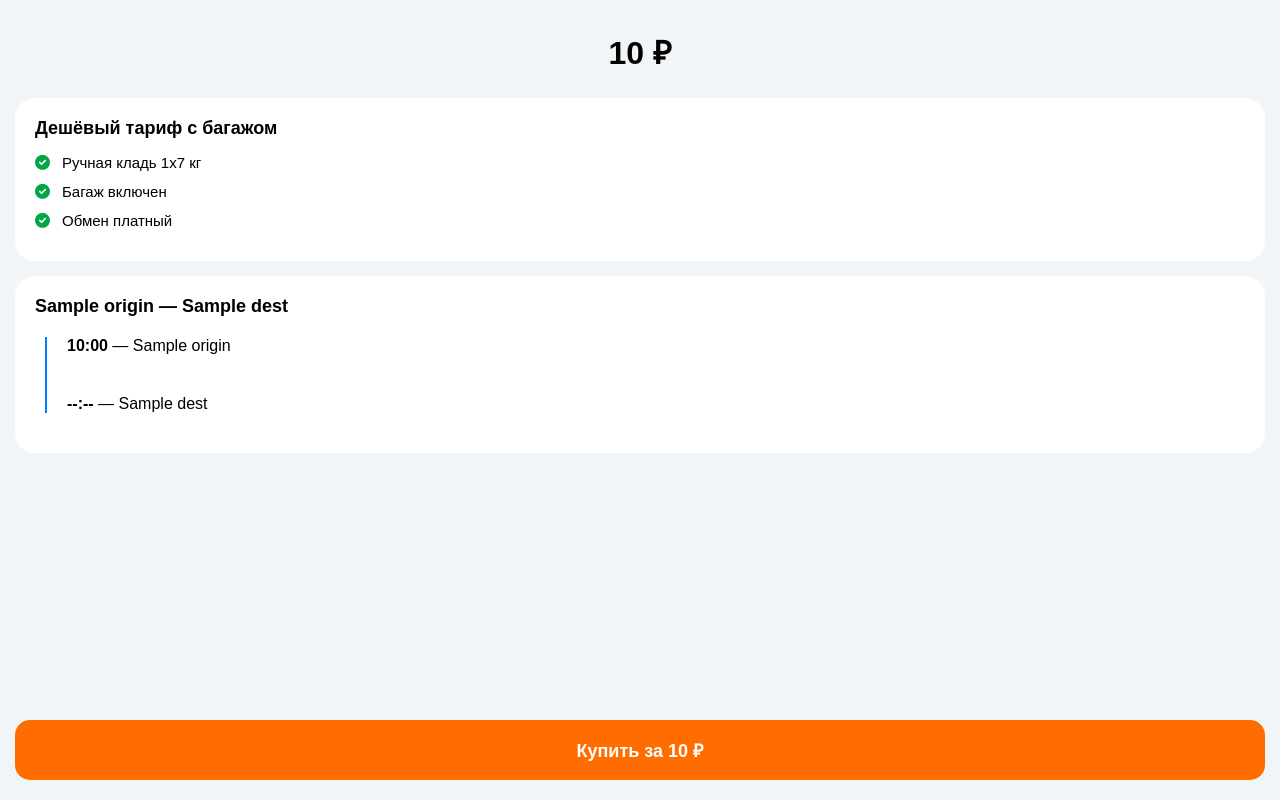
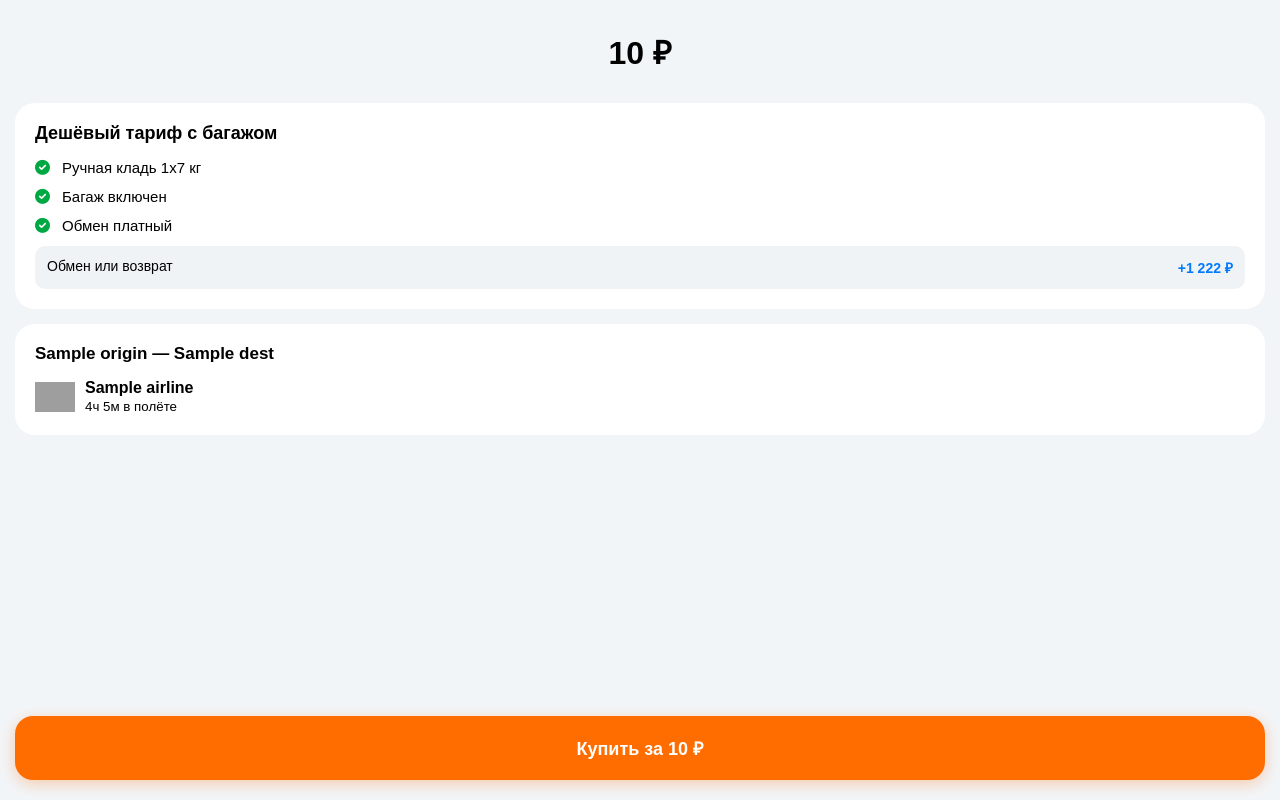
Before and after one commit to OSON-SAVDO/Avia-Search-TJ, a Flask app: template templates/details.html in a window 1280 px wide. Run offline with Flask 3, Linux system fonts and the light colour scheme; the template is opened without the code that fills it: most values are stand-ins (such as "Sample title", 1, 10 or a date in 2020); grey boxes are pictures that could not be loaded.

Commit message:
Update details.html

```diff
--- a/templates/details.html
+++ b/templates/details.html
@@ -4,32 +4,37 @@
     <meta name="viewport" content="width=device-width, initial-scale=1">
     <link rel="stylesheet" href="https://cdnjs.cloudflare.com/ajax/libs/font-awesome/6.0.0/css/all.min.css">
     <style>
-        body { font-family: sans-serif; background: #f2f5f8; margin: 0; }
-        .price-big { text-align: center; font-size: 32px; font-weight: 800; padding: 30px 10px 10px; }
-        .card { background: white; margin: 15px; padding: 20px; border-radius: 20px; }
-        .check-item { display: flex; align-items: center; margin-bottom: 12px; font-size: 15px; }
-        .check-item i { color: #00a843; margin-right: 12px; }
-        .timeline { border-left: 2px solid #007aff; margin-left: 10px; padding-left: 20px; position: relative; }
-        .btn-buy { position: fixed; bottom: 20px; left: 15px; right: 15px; background: #ff6d00; color: white; text-align: center; padding: 18px; border-radius: 15px; font-weight: bold; text-decoration: none; font-size: 18px; }
+        body { font-family: sans-serif; background: #f2f5f8; margin: 0; padding-bottom: 100px; }
+        .top-price { text-align: center; font-size: 32px; font-weight: 800; padding: 30px 10px; }
+        .card { background: white; margin: 0 15px 15px; padding: 20px; border-radius: 20px; }
+        .item { display: flex; align-items: center; margin-bottom: 12px; font-size: 15px; }
+        .item i { color: #00a843; margin-right: 12px; }
+        .btn-buy { position: fixed; bottom: 20px; left: 15px; right: 15px; background: #ff6d00; color: white; text-align: center; padding: 20px; border-radius: 18px; text-decoration: none; font-weight: bold; font-size: 18px; box-shadow: 0 4px 15px rgba(255,109,0,0.3); }
     </style>
 </head>
 <body>
-    <div class="price-big">{{ f.price }} ₽</div>
+    <div class="top-price">{{ f.price }} ₽</div>
+
     <div class="card">
         <div style="font-weight:bold; font-size:18px; margin-bottom:15px;">Дешёвый тариф с багажом</div>
-        <div class="check-item"><i class="fa fa-check-circle"></i> Ручная кладь 1x7 кг</div>
-        <div class="check-item"><i class="fa fa-check-circle"></i> Багаж включен</div>
-        <div class="check-item"><i class="fa fa-check-circle"></i> Обмен платный</div>
-    </div>
-    <div class="card">
-        <div style="font-weight:bold; font-size:18px;">{{ f.origin }} — {{ f.dest }}</div>
-        <div style="margin: 20px 0;">
-            <div class="timeline">
-                <div><b>{{ f.time[11:16] }}</b> — {{ f.origin }}</div>
-                <div style="margin-top:40px;"><b>--:--</b> — {{ f.dest }}</div>
-            </div>
+        <div class="item"><i class="fa fa-check-circle"></i> Ручная кладь 1x7 кг</div>
+        <div class="item"><i class="fa fa-check-circle"></i> Багаж включен</div>
+        <div class="item"><i class="fa fa-check-circle"></i> Обмен платный</div>
+        <div style="background:#f0f3f5; padding:12px; border-radius:10px; margin-top:10px; font-size:14px; display:flex; justify-content:space-between;">
+            Обмен или возврат <b style="color:#007aff;">+1 222 ₽</b>
         </div>
     </div>
-    <a href="https://www.aviasales.ru/search/{{f.origin}}{{f.dest}}?marker={{marker}}" class="btn-buy">Купить за {{ f.price }} ₽</a>
+
+    <div class="card">
+        <div style="font-weight:bold; font-size:17px;">{{ f.origin }} — {{ f.dest }}</div>
+        <div style="display:flex; align-items:center; margin-top:15px;">
+            <img src="https://pics.avs.io/al_base/64/64/{{ f.airline }}.png" width="40">
+            <div style="margin-left:10px;"><b>{{ f.airline }}</b><br><small>4ч 5м в полёте</small></div>
+        </div>
+    </div>
+
+    <a href="https://www.aviasales.ru/search/{{f.origin}}{{f.time[8:10]}}{{f.time[5:7]}}{{f.dest}}1?marker={{marker}}" class="btn-buy">
+        Купить за {{ f.price }} ₽
+    </a>
 </body>
 </html>
```
